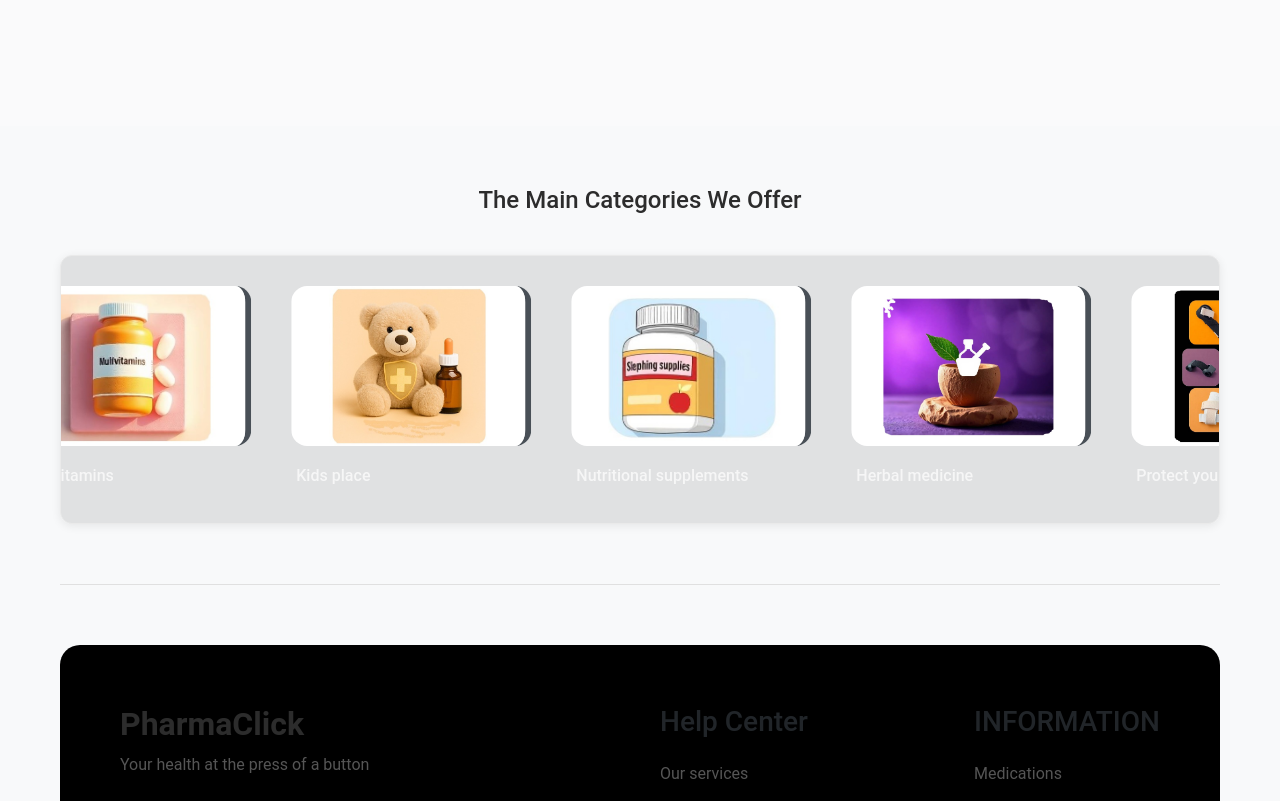
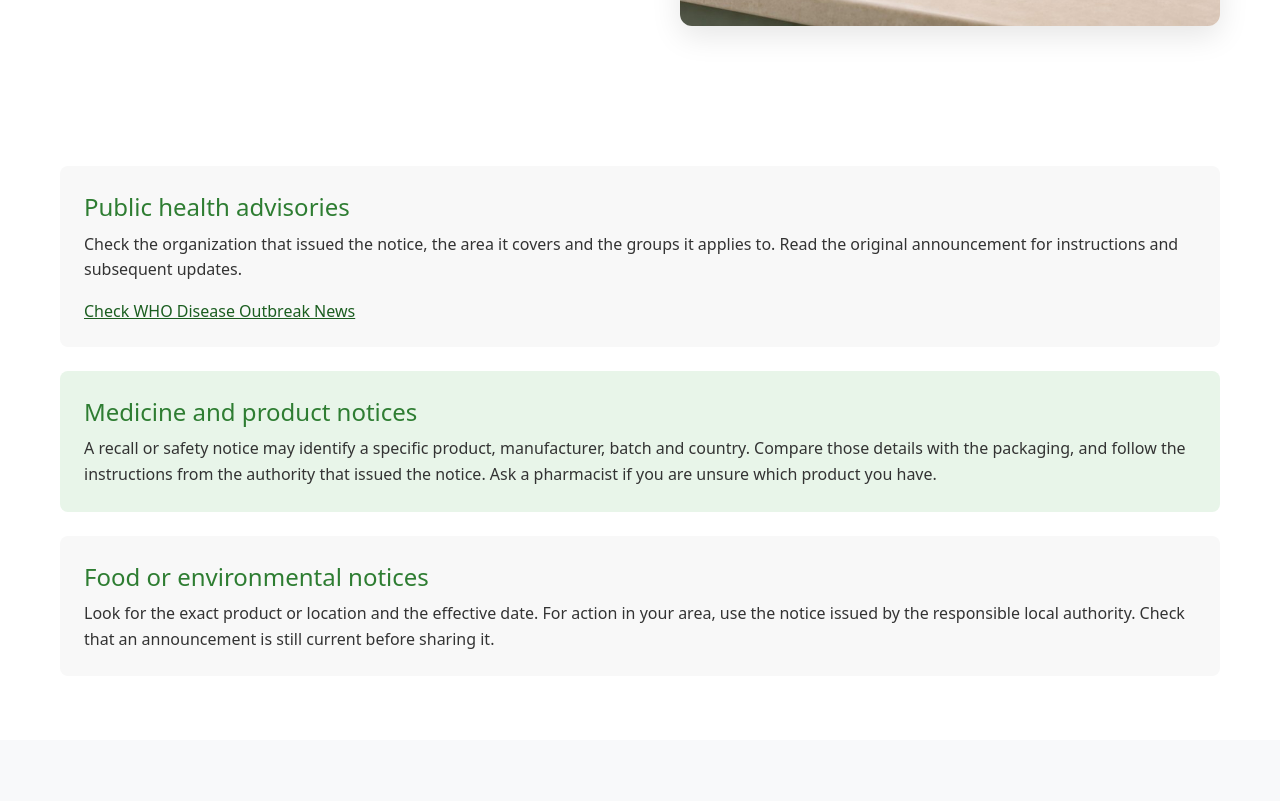
Before and after one commit to hisokaBK/PharmaClick, a React (Create React App) app: page /Health_Alerts in a window 1280 px wide. Shown: the part 434-1235 px from the top of the page. Built offline with nearby package versions, Linux system fonts and the light colour scheme.

Commit message:
Build Health Alerts service page

```diff
--- a/src/App.js
+++ b/src/App.js
@@ -28,6 +28,7 @@ import HerbalSolutions from "./Com_servess/HerbalSolutions";
 import MentalHealth from "./Com_servess/MentalHealth";
 import HealthyRecipes from "./Com_servess/HealthyRecipes";
 import SportsHealth from "./Com_servess/SportsHealth";
+import HealthAlerts from "./Com_servess/HealthAlerts";
 import Working from "./Com_servess/test1";
 
 const App = () => {
@@ -64,7 +65,7 @@ const App = () => {
           <Route path="/Mental" element={<MentalHealth />} />
           <Route path="/Sports" element={<SportsHealth />} />
           <Route path="/Risk" element={<Working />} />
-          <Route path="/Health_Alerts" element={<Working />} />
+          <Route path="/Health_Alerts" element={<HealthAlerts />} />
           <Route path="/Health_Quizzes" element={<Working />} />
         </Route>
         <Route path="/signup" element={<SignUp />} />
--- /dev/null
+++ b/src/Com_servess/HealthAlerts.jsx
@@ -0,0 +1,21 @@
+import ServicePage from "./ServicePage";
+
+export default function HealthAlerts() {
+  return (
+    <ServicePage title="Health Alerts" introduction="Use these examples to learn where to check public health notices and what details to look for. This page displays educational categories only." image="/images/services/health-alerts.jpg" imageAlt="A desk with a phone, paper and pen for checking public health updates">
+      <section className="service-section">
+        <h2>Public health advisories</h2>
+        <p>Check the organization that issued the notice, the area it covers and the groups it applies to. Read the original announcement for instructions and subsequent updates.</p>
+        <a href="https://www.who.int/emergencies/disease-outbreak-news">Check WHO Disease Outbreak News</a>
+      </section>
+      <section className="service-section">
+        <h2>Medicine and product notices</h2>
+        <p>A recall or safety notice may identify a specific product, manufacturer, batch and country. Compare those details with the packaging, and follow the instructions from the authority that issued the notice. Ask a pharmacist if you are unsure which product you have.</p>
+      </section>
+      <section className="service-section">
+        <h2>Food or environmental notices</h2>
+        <p>Look for the exact product or location and the effective date. For action in your area, use the notice issued by the responsible local authority. Check that an announcement is still current before sharing it.</p>
+      </section>
+    </ServicePage>
+  );
+}
```
Also changed, not shown: public/images/services/health-alerts.jpg (added).
